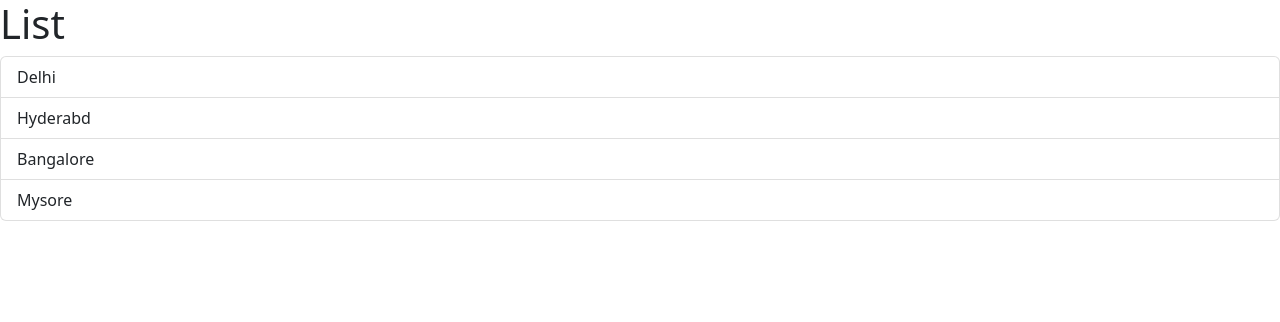
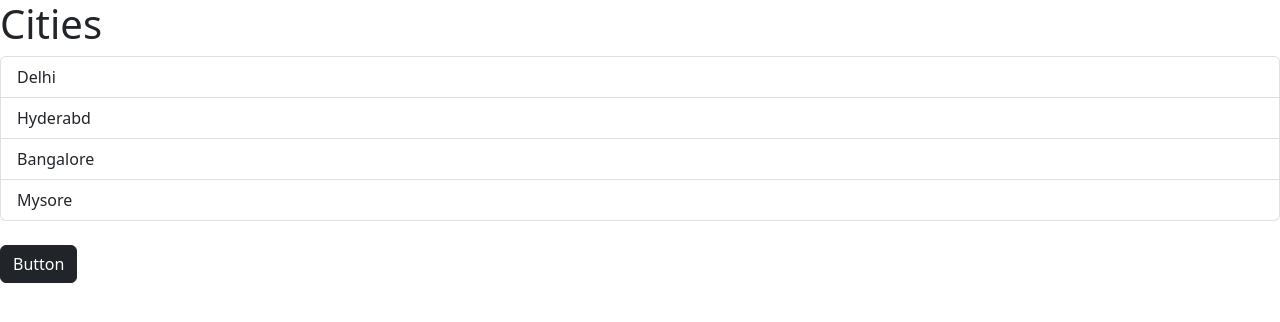
Before and after one commit to VirajAdiga/react-fundamentals, a React (Vite) app in the folder react-app/: page / in a window 1280 px wide. Shown: the top 322 px of the page. Built offline with nearby package versions, Linux system fonts and the light colour scheme.

Commit message:
Adding a reusable button component

```diff
--- a/react-app/src/components/App.tsx
+++ b/react-app/src/components/App.tsx
@@ -1,12 +1,27 @@
 import ListGroup from "./ListGroup";
+import Button from "./Button";
 
 function App() {
   let cities = ["Delhi", "Hyderabd", "Bangalore", "Mysore"];
   let heading = "Cities";
 
+  const handleSelectItem = (item: String) => console.log(item);
+
+  const handleClick = () => {
+    console.log("Clicked");
+  };
+
   return (
     <div>
-      <ListGroup items={cities} heading={heading}></ListGroup>
+      <ListGroup
+        items={cities}
+        heading={heading}
+        onSelectItem={handleSelectItem}
+      ></ListGroup>
+      <br></br>
+      <Button color="dark" onClick={handleClick}>
+        Button
+      </Button>
     </div>
   );
 }
--- /dev/null
+++ b/react-app/src/components/Button.tsx
@@ -0,0 +1,19 @@
+interface ButtonProps {
+  children: String;
+  color: String;
+  onClick: () => void;
+}
+
+function Button(props: ButtonProps) {
+  return (
+    <button
+      type="button"
+      className={"btn btn-" + props.color}
+      onClick={props.onClick}
+    >
+      {props.children}
+    </button>
+  );
+}
+
+export default Button;
--- a/react-app/src/components/ListGroup.tsx
+++ b/react-app/src/components/ListGroup.tsx
@@ -4,6 +4,7 @@ import { MouseEvent } from "react";
 interface ListGroupProps {
   items: String[];
   heading: String;
+  onSelectItem: (item: String) => void;
 }
 
 function ListGroup(props: ListGroupProps) {
@@ -16,14 +17,14 @@ function ListGroup(props: ListGroupProps) {
   if (props.items.length === 0)
     return (
       <Fragment>
-        <h1>List</h1>
+        <h1>{props.heading}</h1>
         <p>No itesms</p>
       </Fragment>
     );
 
   return (
     <Fragment>
-      <h1>List</h1>
+      <h1>{props.heading}</h1>
       <ul className="list-group">
         {props.items.map((item, index) => (
           <li
@@ -32,7 +33,10 @@ function ListGroup(props: ListGroupProps) {
                 ? "list-group-item active"
                 : "list-group-item"
             }
-            onClick={() => setSelectedIndex(index)}
+            onClick={() => {
+              setSelectedIndex(index);
+              props.onSelectItem(item);
+            }}
           >
             {item}
           </li>
```
